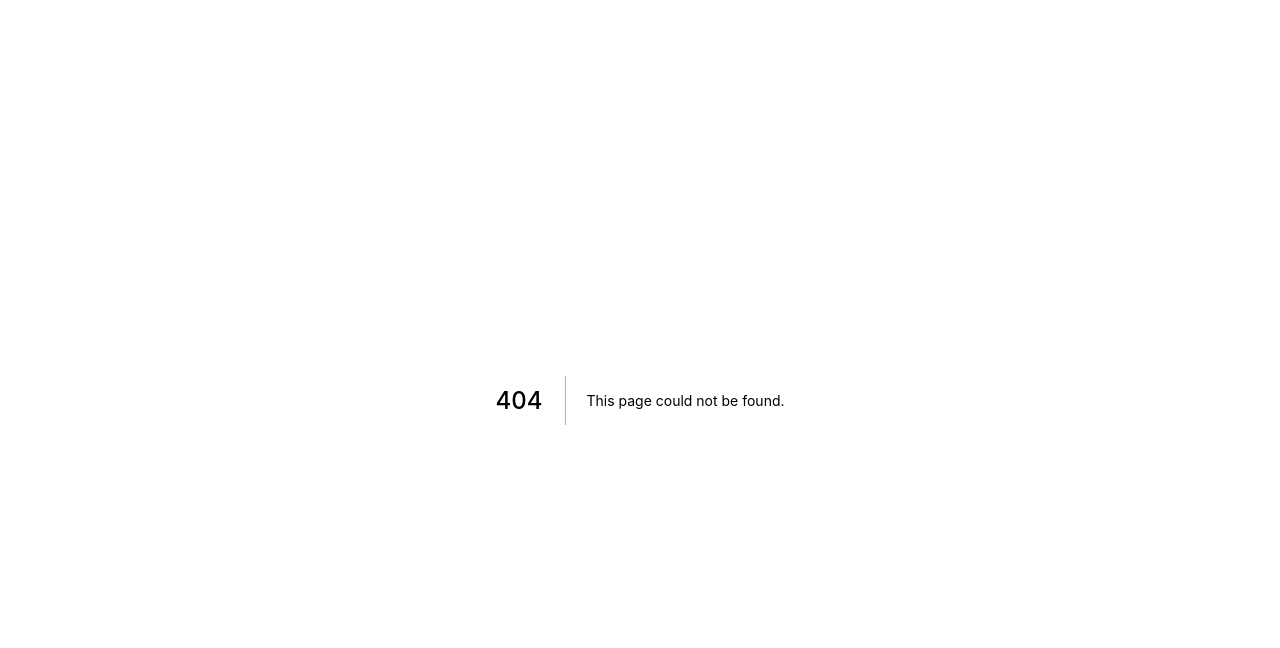
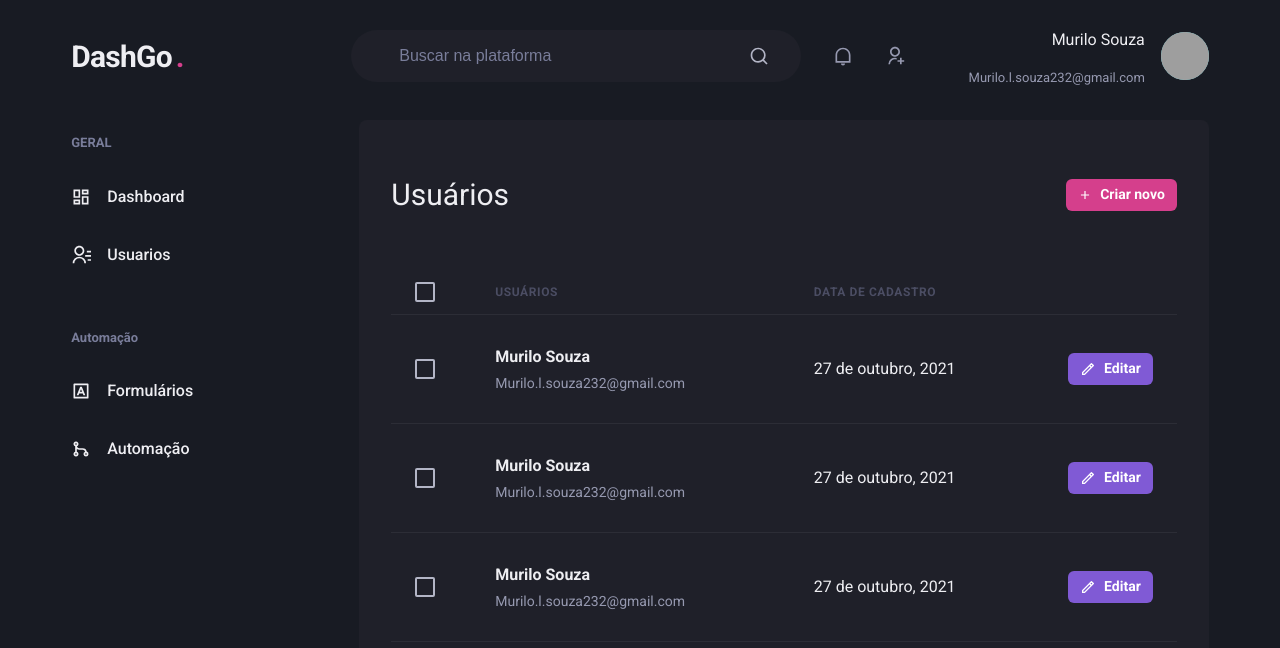
Before and after one commit to murilo-souza/DashGo-Web_NextJS, a Next.js app: page /users in a window 1280 px wide. Before the commit this address had no page. Shown: the top 648 px of the page. Built offline with nearby package versions, Linux system fonts and the light colour scheme; grey boxes are pictures that could not be loaded.

Commit message:
Create index.tsx

```diff
--- /dev/null
+++ b/src/pages/users/index.tsx
@@ -0,0 +1,112 @@
+import {Box, Flex, Heading, Button, Icon, Table, Tr, Th, Thead, Tbody, Td, Checkbox, Text} from '@chakra-ui/react'
+import { RiAddLine, RiPencilLine } from 'react-icons/ri';
+import { Header } from '../../components/Header';
+import { Sidebar } from '../../components/Sidebar';
+
+export default function UserList(){
+    return(
+        <Box>
+            <Header/>
+            <Flex w="90%" my="6" maxWidth={1480} mx="auto" px="6">
+                <Sidebar/>
+                <Box flex="1" borderRadius={8} bg="gray.800" p="8">
+                    <Flex mb="8" justify="space-between" align="center">
+                        <Heading size="lg" fontWeight="normal">Usuários</Heading>
+                        <Button
+                            as="a"
+                            size="sm"
+                            fontSize="sm"
+                            colorScheme="pink"
+                            leftIcon={<Icon as={RiAddLine}/>}
+                        >
+                            Criar novo
+                        </Button>
+                    </Flex>
+                    <Table colorScheme="whiteAlpha">
+                        <Thead>
+                            <Tr>
+                                <Th px="6" color="gray.300" width="8">
+                                    <Checkbox colorScheme="pink"/>
+                                </Th>
+                                <Th>Usuários</Th>
+                                <Th>Data de cadastro</Th>
+                                <Th width="8"></Th>
+                            </Tr>
+                        </Thead>
+                        <Tbody>
+                            <Tr>
+                                <Td px="6">
+                                    <Checkbox colorScheme="pink"/>
+                                </Td>
+                                <Td>
+                                    <Box>
+                                        <Text fontWeight="bold" mb="-2">Murilo Souza</Text>
+                                        <Text fontSize="sm" color="gray.300">Murilo.l.souza232@gmail.com</Text>
+                                    </Box>
+                                </Td>
+                                <Td>27 de outubro, 2021</Td>
+                                <Td>
+                                <Button
+                                    as="a"
+                                    size="sm"
+                                    fontSize="sm"
+                                    colorScheme="purple"
+                                    leftIcon={<Icon as={RiPencilLine} fontSize="16"/>}
+                                >
+                                    Editar
+                                </Button>
+                                </Td>
+                            </Tr>
+                            <Tr>
+                                <Td px="6">
+                                    <Checkbox colorScheme="pink"/>
+                                </Td>
+                                <Td>
+                                    <Box>
+                                        <Text fontWeight="bold" mb="-2">Murilo Souza</Text>
+                                        <Text fontSize="sm" color="gray.300">Murilo.l.souza232@gmail.com</Text>
+                                    </Box>
+                                </Td>
+                                <Td>27 de outubro, 2021</Td>
+                                <Td>
+                                <Button
+                                    as="a"
+                                    size="sm"
+                                    fontSize="sm"
+                                    colorScheme="purple"
+                                    leftIcon={<Icon as={RiPencilLine} fontSize="16"/>}
+                                >
+                                    Editar
+                                </Button>
+                                </Td>
+                            </Tr>
+                            <Tr>
+                                <Td px="6">
+                                    <Checkbox colorScheme="pink"/>
+                                </Td>
+                                <Td>
+                                    <Box>
+                                        <Text fontWeight="bold" mb="-2">Murilo Souza</Text>
+                                        <Text fontSize="sm" color="gray.300">Murilo.l.souza232@gmail.com</Text>
+                                    </Box>
+                                </Td>
+                                <Td>27 de outubro, 2021</Td>
+                                <Td>
+                                <Button
+                                    as="a"
+                                    size="sm"
+                                    fontSize="sm"
+                                    colorScheme="purple"
+                                    leftIcon={<Icon as={RiPencilLine} fontSize="16"/>}
+                                >
+                                    Editar
+                                </Button>
+                                </Td>
+                            </Tr>
+                        </Tbody>
+                    </Table>
+                </Box>
+            </Flex>
+        </Box>
+    );
+}
```
